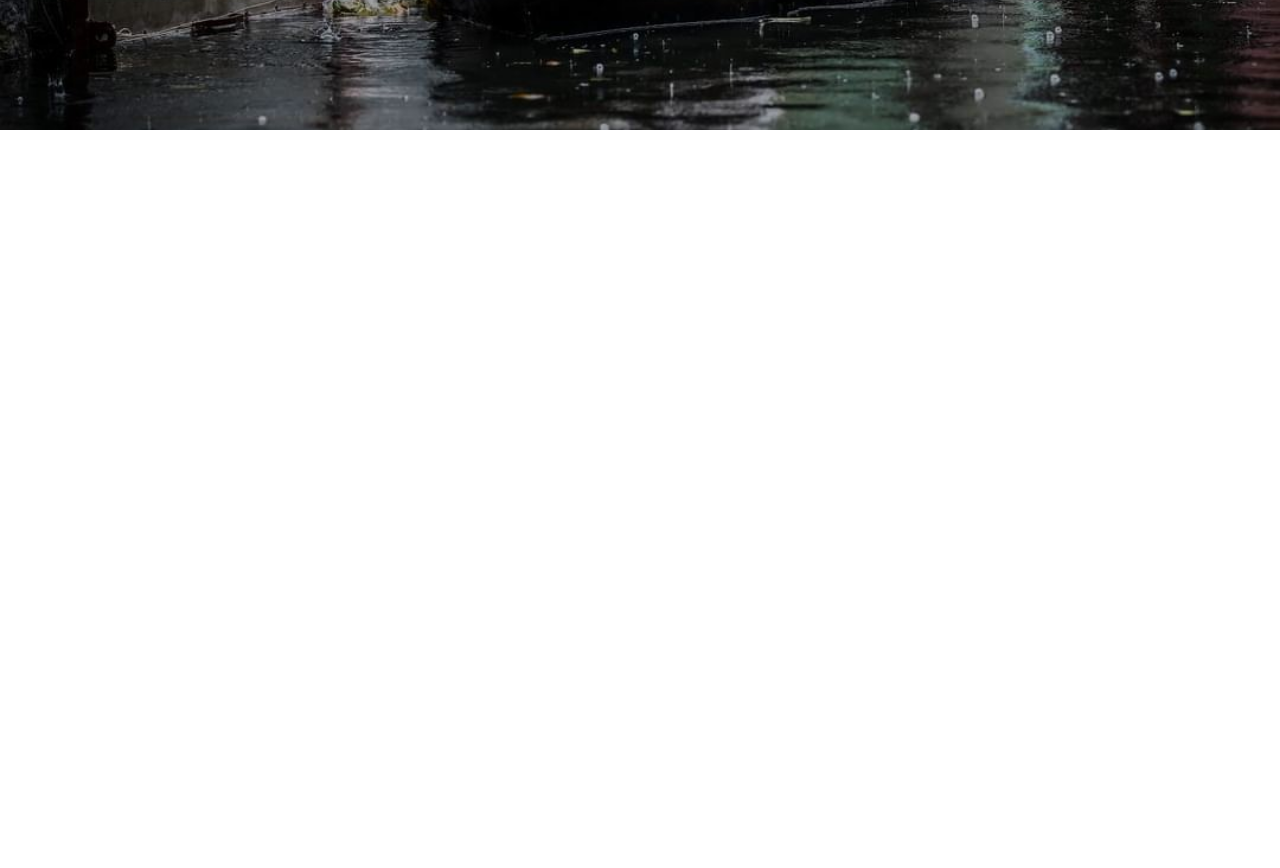
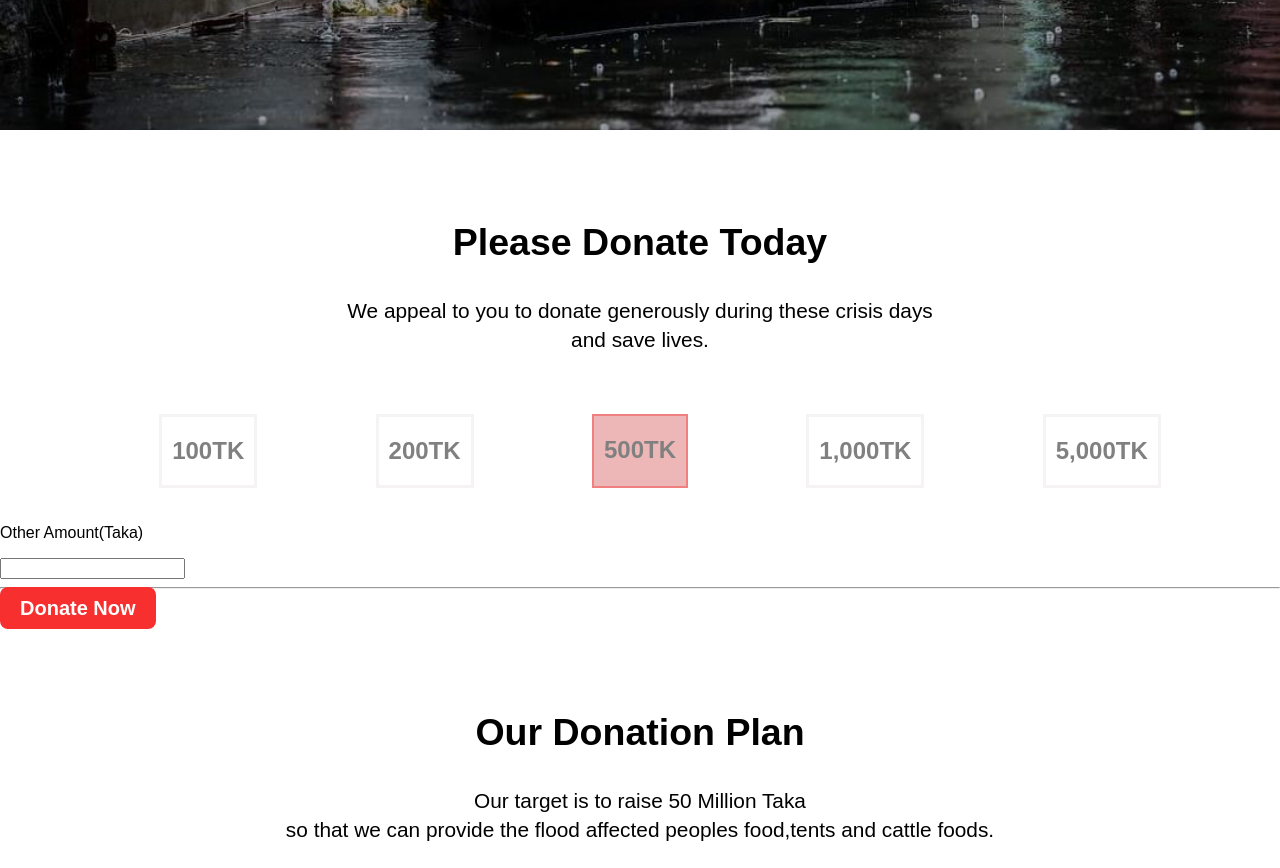
Before and after one commit to OmarFaruqueRahat7991/my-maiden-assignment, a plain HTML site: page index.html in a window 1280 px wide. Shown: the part 400-1268 px from the top of the page. Before the commit the page ends 800 px from the top, so only its background shows below. Drawn offline with Linux system fonts and the light colour scheme.

Commit message:
second-page-added

```diff
--- a/index.html
+++ b/index.html
@@ -20,6 +20,29 @@
 
     </section>
 
+    <section>
+        <div class="second-page">
+            <h1>Please Donate Today</h1>
+            <p><small>We appeal to you to donate generously during these crisis days<br> and save lives.</small></p>
+        </div>
+        <div class="donation-container">
+            <h2 class="donation-box">100TK</h2>
+            <h2 class="donation-box">200TK</h2>
+            <h2 id="donation-box2" class="donation-box">500TK</h2>
+            <h2 class="donation-box">1,000TK</h2>
+            <h2 class="donation-box">5,000TK</h2>
+        </div>
+        <div class="third-page">
+            <P>Other Amount(Taka)</P>
+            <input type="number">
+            <hr id="thematic-break">
+            <a class="link-button" href="https://assunnahfoundation.org/donate/flood">Donate Now</a>
+        </div>
+        <div class="second-page">
+            <h1>Our Donation Plan</h1>
+            <p><small>Our target is to raise 50 Million Taka<br> so that we can provide the flood affected peoples food,tents and cattle foods.</small></p>
+        </div>
+    </section>
 
 </body>
 </html>
--- a/style.css
+++ b/style.css
@@ -43,3 +43,36 @@ span{
 .link-button:hover{
     background-color: tomato;
 }
+
+.second-page{
+    padding-top: 60px;
+    text-align: center;
+    font-size: 25px;
+
+}
+.donation-container{
+    padding-top: 16px;
+    display: flex;
+    justify-content: space-around;
+    margin-left: 100px;
+    margin-right: 60px;
+    color: gray;
+
+}
+.donation-box{
+    border: 3px solid rgb(245, 243, 243);
+    padding: 20px 10px;
+}
+.donation-box:hover{
+    background-color: peachpuff;
+}
+#donation-box2{
+    border: 2px solid lightcoral;
+    background-color: rgb(238, 183, 183);
+
+
+}
+#donation-box2:hover{
+    background-color: peachpuff;
+
+}
```
